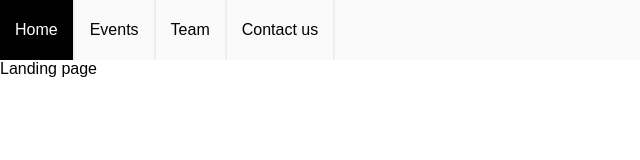
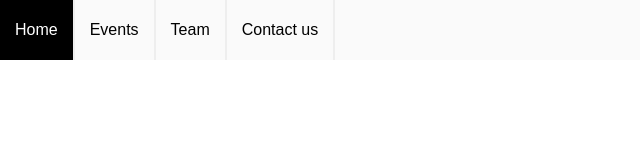
Before and after one commit to snowlag/GDSC-BVCOENM-Website, a React (Create React App) app: page / in a window 1280 px wide. Shown: the top 160 px of the page, without its empty margins (0-640 px from the left). Built offline with nearby package versions, Linux system fonts and the light colour scheme.

Commit message:
Updated packages

```diff
--- a/src/App.js
+++ b/src/App.js
@@ -2,14 +2,14 @@ import React from "react";
 import "./styles.css";
 import { BrowserRouter } from "react-router-dom";
 import Navbar from "./Containers/Navbar";
-import Body from "./Routes";
+import Routes from "./Routes";
 
 export default function App() {
   return (
     <BrowserRouter>
       <div className="App">
         <Navbar />
-        <Body />
+        <Routes />
       </div>
     </BrowserRouter>
   );
--- a/src/Pages/Landing.js
+++ b/src/Pages/Landing.js
@@ -1,9 +1,11 @@
 import React from 'react'
+import Grid from '@mui/material/Grid';
 
-export default function Landing () {
+
+export default function Landing() {
     return (
         <div>
-            Landing page
+
         </div>
     )
 }
--- a/src/styles.css
+++ b/src/styles.css
@@ -1,5 +1,6 @@
 body {
   margin: 0;
+  /* background-color: #182538; */
 }
 .App {
   font-family: sans-serif;
```
Also changed, not shown: package.json (+6 -3 lines), 1 other file (tests, documents, lock files or other folders).
